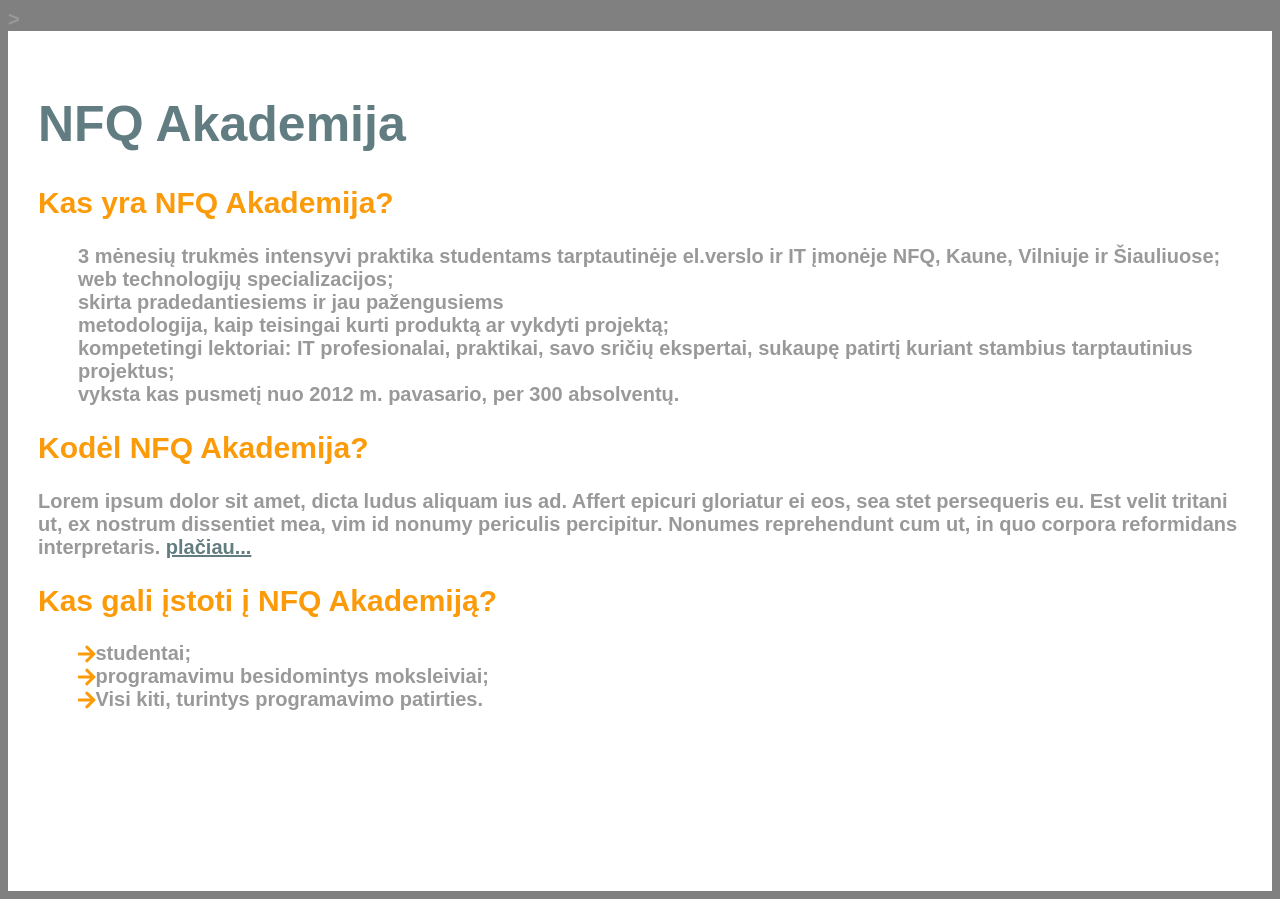
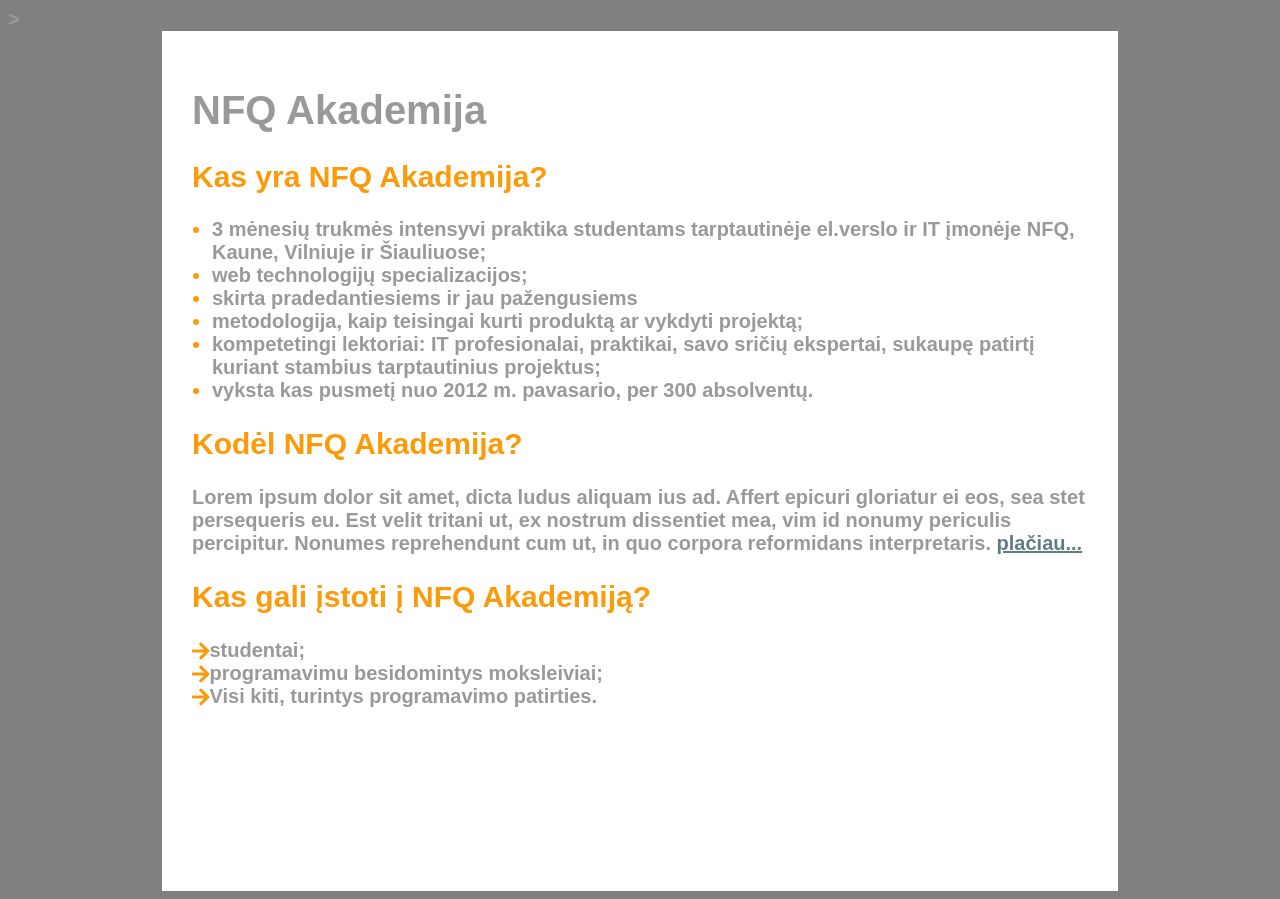
Before and after one commit to AurimaZen/nfq-FE_intro, a plain HTML site: page index.html in a window 1280 px wide. Drawn offline with Linux system fonts and the light colour scheme.

Commit message:
Update syle.css

```diff
--- a/app/css/syle.css
+++ b/app/css/syle.css
@@ -6,22 +6,28 @@ body{
     font-weight: 600;
 }
 
-h1{
+
+/*h1 title*/
+
+
+.h1{
     color: #627d81;
     font-size: 50px;
+    padding-left: 10px;
 }
+
+
 /*h2 title and bullets color*/
-/* array icon and paragraf display in one line*/
+
 
 h2, li{
     color: #fc9b0a;
-    display: flex;
-    align-items: center;
-    justify-content:flex-start;
 }
+
 
 /* li paragraf color different from bullet
 minimize spaces above and under paragraf lines in unordered lists*/
+
 
 p{
     color: #999;
@@ -29,8 +35,40 @@ p{
     margin-bottom: 0;
 }
 
+/*bullets left from the container border*/
+
+
+
+ul{
+    padding-left:20px;
+}
+
+
+/*arrows left from th container border*/
+
+.list{
+    padding-left:0;
+}
+
+
+/*arrow and paragraf in one line, no bulleting*/
+
+.list li{
+    align-items: center;
+    display: flex;
+    justify-content:flex-start;
+    list-style-type: none;
+}
+
+
+/*main container settings*/
+
+
 .container{
     background-color: #ffffff;
+    max-width: 70vw;
+    margin-left: auto;
+    margin-right: auto;
     min-height: 100vh;   /*full screen height*/
     padding: 30px;
 }
```
